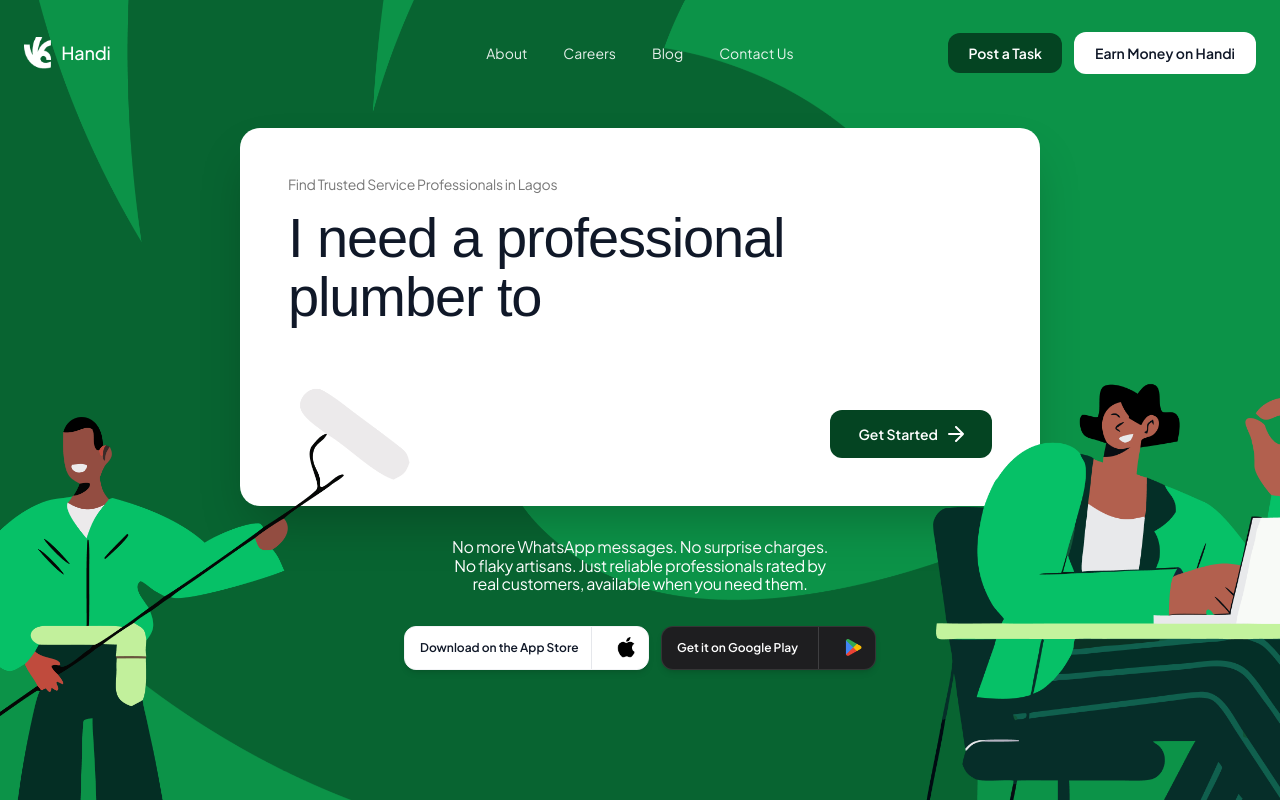
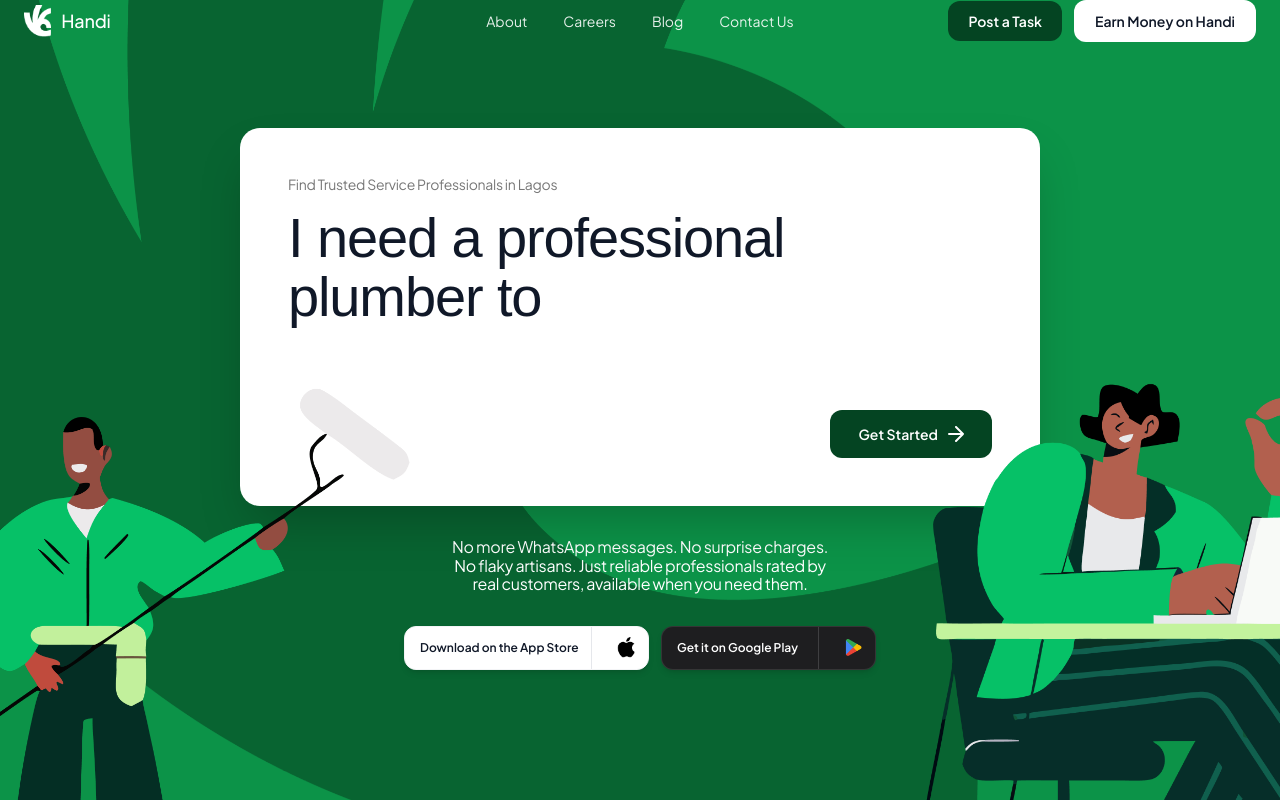
Before and after one commit to Azeez-Abiola/Handi-landing-page, a React (Vite) app: page / in a window 1280 px wide. Shown: the top 800 px of the page. Built offline with nearby package versions, Linux system fonts and the light colour scheme; a web font is replaced by a local one.

Commit message:
metatag bg

```diff
--- a/index.html
+++ b/index.html
@@ -3,7 +3,9 @@
   <head>
     <meta charset="UTF-8" />
     <link rel="icon" type="image/png" href="/images/handi-logo-light-green.png" />
-    <meta name="viewport" content="width=device-width, initial-scale=1.0" />
+    <meta name="viewport" content="width=device-width, initial-scale=1.0, viewport-fit=cover" />
+    <meta name="theme-color" content="#0C9348" />
+    <meta name="apple-mobile-web-app-status-bar-style" content="black-translucent" />
     <title>Find Trusted Service Professionals in Lagos | Handi</title>
     <meta name="description" content="Handi connects you with vetted, rated service professionals in Lagos — book reliable help in minutes, pay securely, and get things done. No WhatsApp groups, no surprise charges." />
 
--- a/src/components/Navbar.jsx
+++ b/src/components/Navbar.jsx
@@ -14,7 +14,7 @@
   const light = variant === 'light';
 
   return (
-    <header className="absolute top-0 left-0 w-full z-50 py-6 md:py-8">
+    <header className="absolute top-0 left-0 w-full z-50 safe-area-top py-6 md:py-8">
       <div className="max-w-[1280px] mx-auto px-6 flex items-center justify-between">
 
         {/* Logo */}
--- a/src/index.css
+++ b/src/index.css
@@ -116,3 +116,10 @@
 html, body {
   overflow-x: clip;
 }
+
+/* Extend layouts into iOS safe areas (notch / status bar) */
+@supports (padding: env(safe-area-inset-top)) {
+  .safe-area-top {
+    padding-top: env(safe-area-inset-top);
+  }
+}
```
